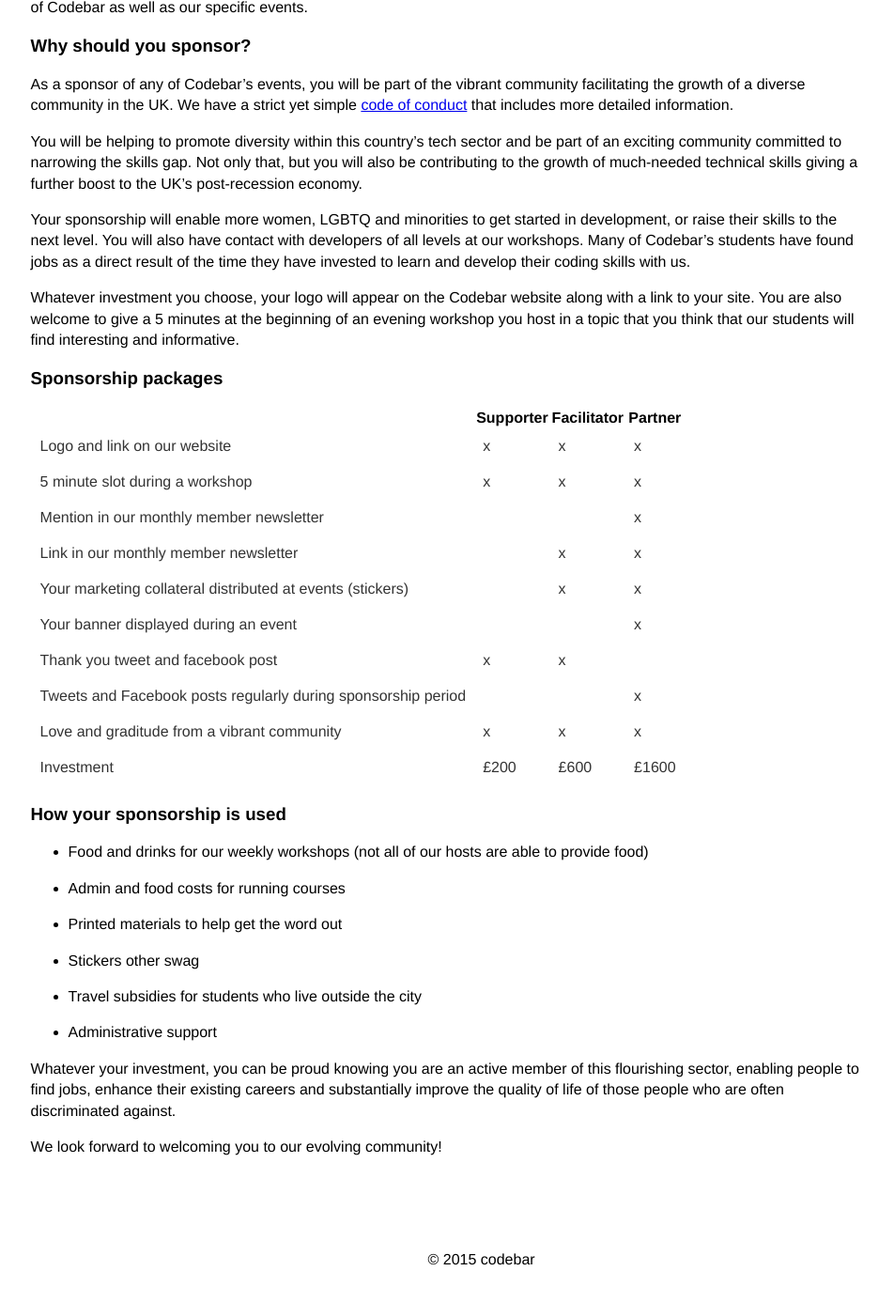
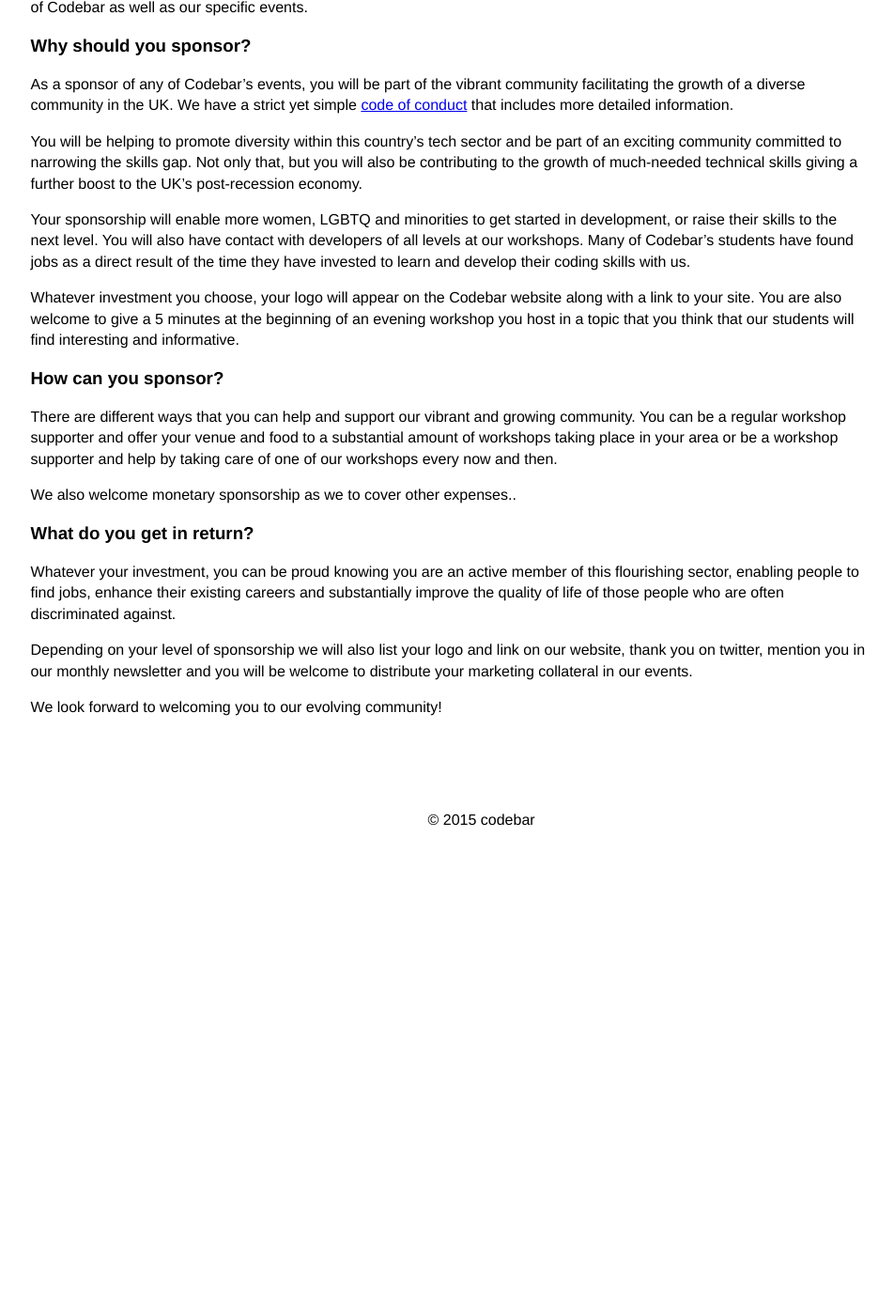
Before and after one commit to codebar/manual, a Jekyll site: the page built from _posts/2014-12-19-becoming-a-sponsor.md, in a window 1280 px wide and 1400 px high, scrolled down 616 px. Shown: the top 1386 px of the window at 94% size, without its empty margins (163-1115 px from the left). Built offline with Jekyll 4.4.1, drawn with Linux system fonts in a browser that asks for light colours; Markdown is read by kramdown in place of the engine named in the settings; after the commit the page ends 1548 px from its top, so only the background shows below that; some of the changed text lies outside the part shown.

Commit message:
update sponsoring Codebar

```diff
--- a/_posts/2014-12-19-becoming-a-sponsor.md
+++ b/_posts/2014-12-19-becoming-a-sponsor.md
@@ -3,7 +3,7 @@
 title:  "Sponsoring Codebar"
 ---
 
-Codebar is a not-for-profit organisation that has been running weekly coding workshops since October 2013. Since then we have expanded to running workshops in Brighton and Cambridge and now have a community consisting of over 1000 members in our London chapter, 250 in Brighton and 100 in Cambridge.
+Codebar is a not-for-profit organisation that has been running weekly coding workshops since October 2013, with London as its first chapter. Since then we have expanded to running workshops in Brighton and Cambridge and now have a community consisting of over 1000 members in our London chapter, 250 in Brighton and 100 in Cambridge.
 
 We have coached over 500 students, with new people attending our events every week and a waiting list of 30-50 students on our London events! This has grown our developer base rapidly in a short period but it has also substantially increased demand for space, coaches and resources. This in turn requires a substantial expansion in sponsorship investment so that we can not just run workshops across London smoothly, but also be able to provide help and support to our other chapters.
 
@@ -26,37 +26,19 @@
 Whatever investment you choose, your logo will appear on the Codebar website along with a link to your site. You are also welcome to give a 5 minutes at the beginning of an evening workshop you host in a topic that you think that our students will find interesting and informative.
 
 
-### Sponsorship packages
 
-|  | Supporter | Facilitator | Partner |
-| ---- | -----| ------| ----|
-| Logo and link on our website | x  | x | x  |
-| 5 minute slot during a workshop | x |  x | x |
-| Mention in our monthly member newsletter |  |  | x |
-| Link in our monthly member newsletter |  | x  | x |
-| Your marketing collateral distributed at events (stickers) | | x | x |
-| Your banner displayed during an event | | | x |
-| Thank you tweet and facebook post | x | x | |
-| Tweets and Facebook posts regularly during sponsorship period | | | x |
-| Love and graditude from a vibrant community | x | x | x |
-| Investment | £200 | £600 | £1600 |
+### How can you sponsor?
+
+There are different ways that you can help and support our vibrant and growing community. You can be a regular workshop supporter and offer your venue and food to a substantial amount of workshops taking place in your area or be a workshop supporter and help by taking care of one of our workshops every now and then.
 
 
-### How your sponsorship is used
+We also welcome monetary sponsorship as we to cover other expenses..
 
-- Food and drinks for our weekly workshops (not all of our hosts are able to provide food)
 
-- Admin and food costs for running courses
-
-- Printed materials to help get the word out
-
-- Stickers other swag
-
-- Travel subsidies for students who live outside the city
-
-- Administrative support
-
+### What do you get in return?
 
 Whatever your investment, you can be proud knowing you are an active member of this flourishing sector, enabling people to find jobs, enhance their existing careers and substantially improve the quality of life of those people who are often discriminated against.
 
+Depending on your level of sponsorship we will also list your logo and link on our website, thank you on twitter, mention you in our monthly newsletter and you will be welcome to distribute your marketing collateral in our events.
+
 We look forward to welcoming you to our evolving community!
```
